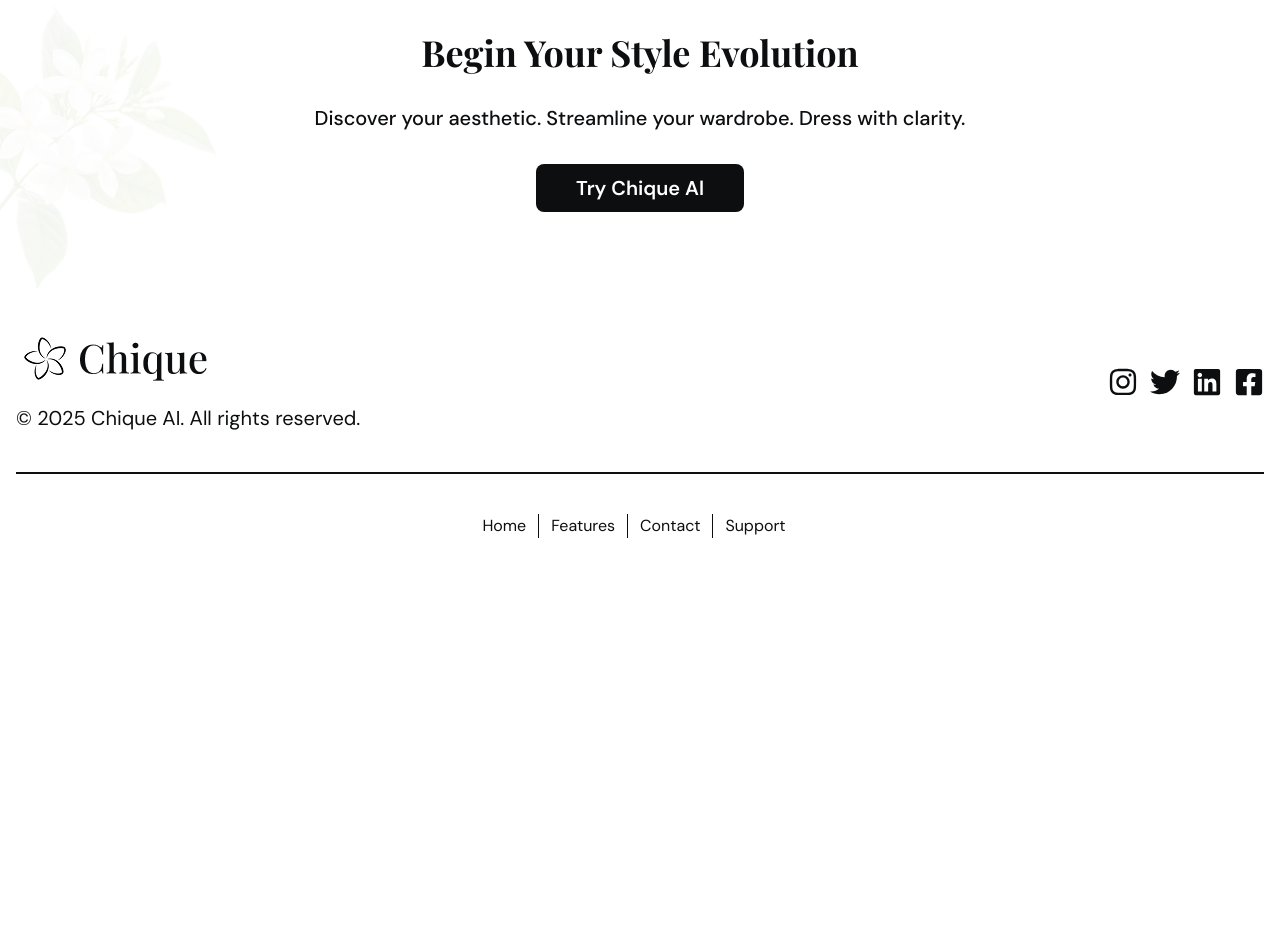
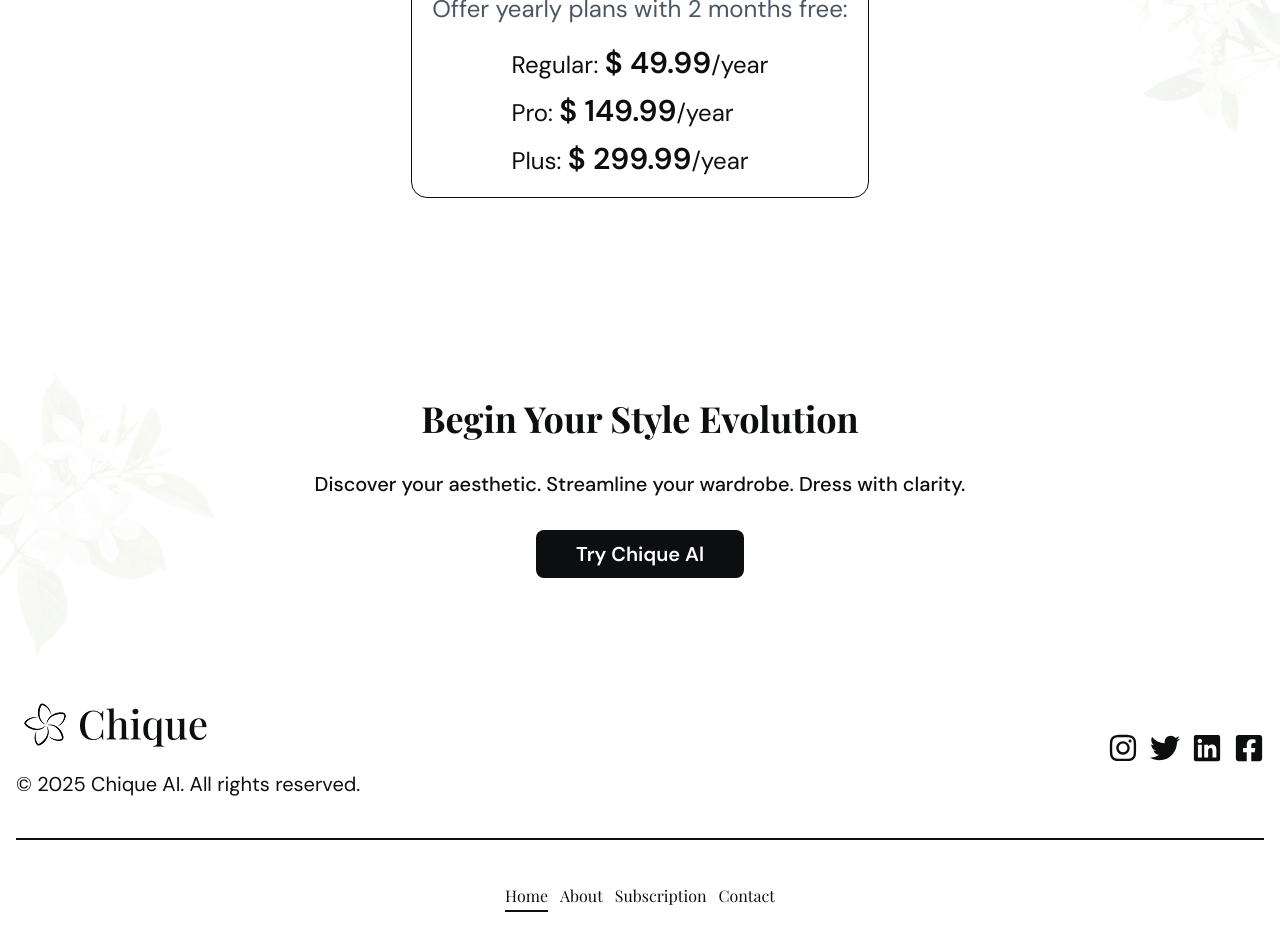
Before and after one commit to Webgenius0/chique, a Next.js app: page / in a window 1280 px wide. Shown: the part 3080-4030 px from the top of the page. Before the commit the page ends 3658 px from the top, so only its background shows below. Built offline with nearby package versions, Linux system fonts and the light colour scheme; a web font is replaced by a local one; what @ant-design/nextjs-registry would draw is missing.

Commit message:
responsive u

```diff
--- a/components/home/Price.jsx
+++ b/components/home/Price.jsx
@@ -59,6 +59,12 @@ const Price = () => {
       subtitle: ["Premium AI Stying", "Team Features", "Dedicated Styles"],
     },
   ];
+
+  const extraTips = [
+    { id: 1, Price: 49.99 },
+    { id: 2, Price: 149.99 },
+    { id: 3, Price: 299.99 },
+  ];
   return (
     <div id="subscriptions" className="w-full relative">
       <div className="container flex flex-col xs:gap-10 gap-5 xl:py-20">
@@ -90,7 +96,9 @@ const Price = () => {
           </div>
           <CommonTitle
             text="Subscription"
-            className={"font-secondary md:text-4xl sm:text-3xl xs:text-2xl text-xl"}
+            className={
+              "font-secondary md:text-4xl sm:text-3xl xs:text-2xl text-xl"
+            }
           />
           <p className="text-lg text-primary-dark font-primary font-normal text-center">
             Pay by the month or the year, and cancel at any time.
@@ -109,7 +117,7 @@ const Price = () => {
               viewport={{ once: true, amount: 0 }}
               style={{ transformStyle: "preserve-3d" }}
             >
-              <CommonBtn className="rounded-[100px] text-nowrap w-fit !min-h-10 !p-2.5 !px-10">
+              <CommonBtn className="rounded-[100px] font-primary text-nowrap w-fit !min-h-10 !p-2.5 !px-10">
                 {item.buttonText}
               </CommonBtn>
               <p className="text-2xl font-semibold text-primary-dark font-primary border-b sm:pb-8 pb-5">
@@ -123,11 +131,37 @@ const Price = () => {
                   </li>
                 ))}
               </ul>
-              <CommonBtn className="rounded-[100px] text-nowrap !min-h-10 !p-2.5 !px-10">
+              <CommonBtn className="rounded-[100px] font-primary text-nowrap !min-h-10 !p-2.5 !px-10">
                 Get Started
               </CommonBtn>
             </motion.div>
           ))}
+        </div>
+        {/* Tip for Extra Profit Section */}
+        <div className="w-fit sm:p-5 p-3 mx-auto sm:mt-10 mt-5 flex flex-col sm:gap-5 gap-3 items-center text-center border border-primary-dark rounded-2xl hover:bg-[#B1B0B0] transition duration-500">
+          <p className="xl:text-4xl sm:text-3xl text-2xl font-semibold font-secondary text-primary-dark">
+            Tip for Extra Profit
+          </p>
+          <p className="sm:text-2xl xs:text-xl text-lg text-gray-600 max-w-xl font-primary">
+            Offer yearly plans with 2 months free:
+          </p>
+          <div className="flex flex-col items-start gap-3 font-primary">
+            <p className="sm:text-2xl text-xl">
+              Regular: <span className="sm:text-3xl xs:text-2xl text-xl font-semibold">$ 49.99</span>
+              /year
+            </p>
+            <p className="sm:text-2xl text-xl">
+              Pro:{" "}
+              <span className="sm:text-3xl xs:text-2xl text-xl font-semibold">
+                $ 149.99
+              </span>
+              /year
+            </p>
+            <p className="sm:text-2xl text-xl">
+              Plus: <span className="sm:text-3xl xs:text-2xl text-xl font-semibold">$ 299.99</span>
+              /year
+            </p>
+          </div>
         </div>
       </div>
     </div>
--- a/components/shared/Footer.jsx
+++ b/components/shared/Footer.jsx
@@ -1,11 +1,16 @@
+"use client"
+
 import { FaFacebookSquare } from "react-icons/fa";
 import { FaLinkedin } from "react-icons/fa";
 import { FaTwitter } from "react-icons/fa";
 import { FaInstagram } from "react-icons/fa";
 import Logo from "../common/Logo";
+import Link from "next/link";
+import { usePathname } from "next/navigation";
 
 const Footer = () => {
   const currentYear = new Date().getFullYear();
+  const pathname = usePathname();
   // social links
   const socialLinks = [
     {
@@ -31,10 +36,10 @@ const Footer = () => {
   ];
   // items
   const items = [
-    { id: 1, name: "Home" },
-    { id: 2, name: "Features" },
-    { id: 3, name: "Contact" },
-    { id: 4, name: "Support" },
+    { name: "Home", path: "/" },
+    { name: "About", path: "/#about" },
+    { name: "Subscription", path: "/#subscriptions" },
+    { name: "Contact", path: "/contact" },
   ];
 
   // main ui component
@@ -69,15 +74,19 @@ const Footer = () => {
       </div>
       {/* footer items */}
       <div className="w-full flex xs:gap-3 gap-1.5 justify-center items-center xl:pt-10 lg:pt-8 md:pt-6 pt-4">
-        {items.map((item, index) => (
-          <div
-            key={item.id}
-            className={`pr-3 ${
-              index !== items.length - 1 ? "border-r border-[#0D0E10]" : ""
-            }`}
+        {items.map((item) => (
+          <Link
+            key={item.path}
+            href={item.path}
+            className={`relative py-1 !font-secondary `}
           >
             {item.name}
-          </div>
+            <span
+              className={`absolute bottom-0 left-0 h-0.5 bg-primary-dark transition-all duration-300 ${
+                pathname === item.path ? "w-full" : "w-0"
+              }`}
+            />
+          </Link>
         ))}
       </div>
     </footer>
```
